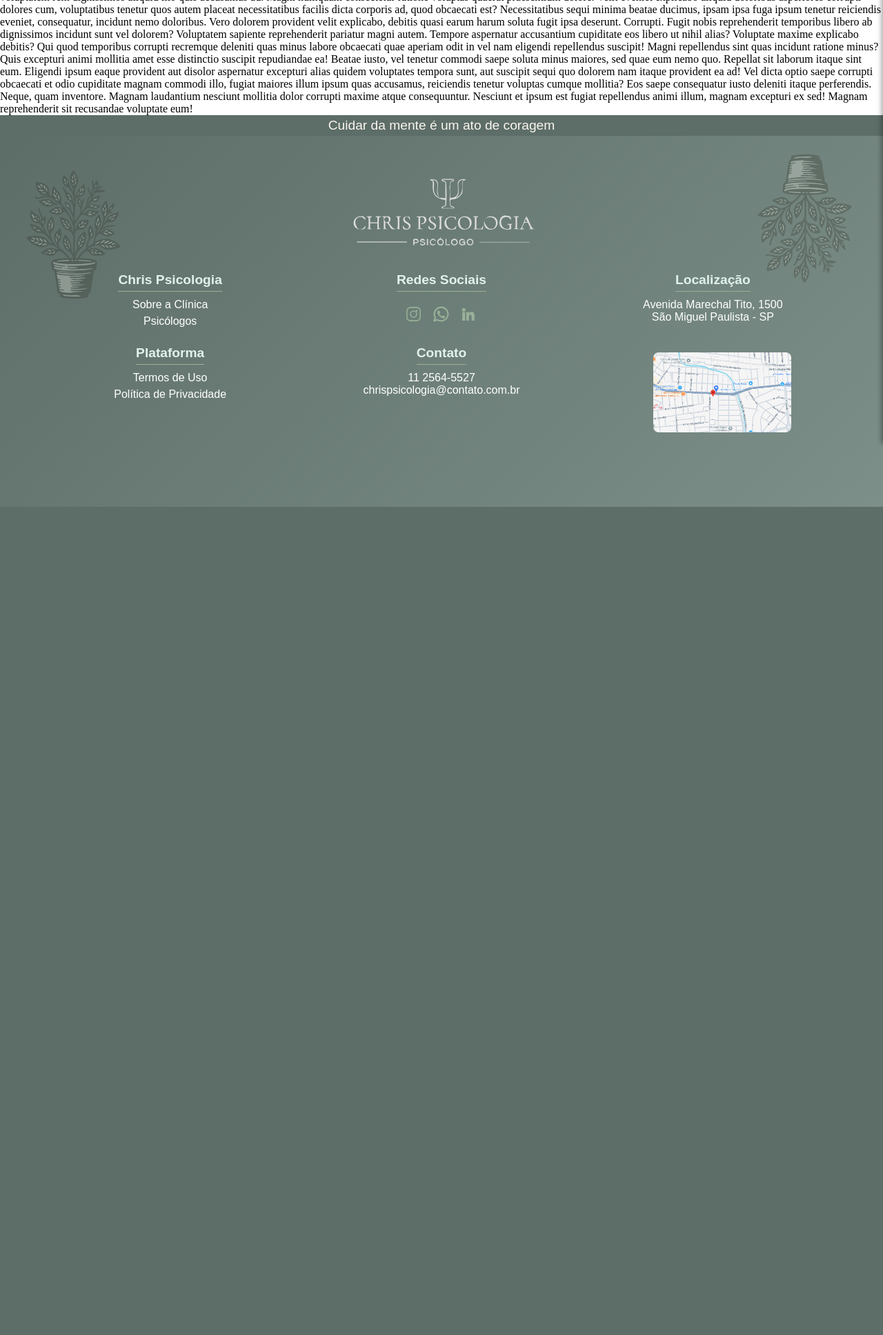
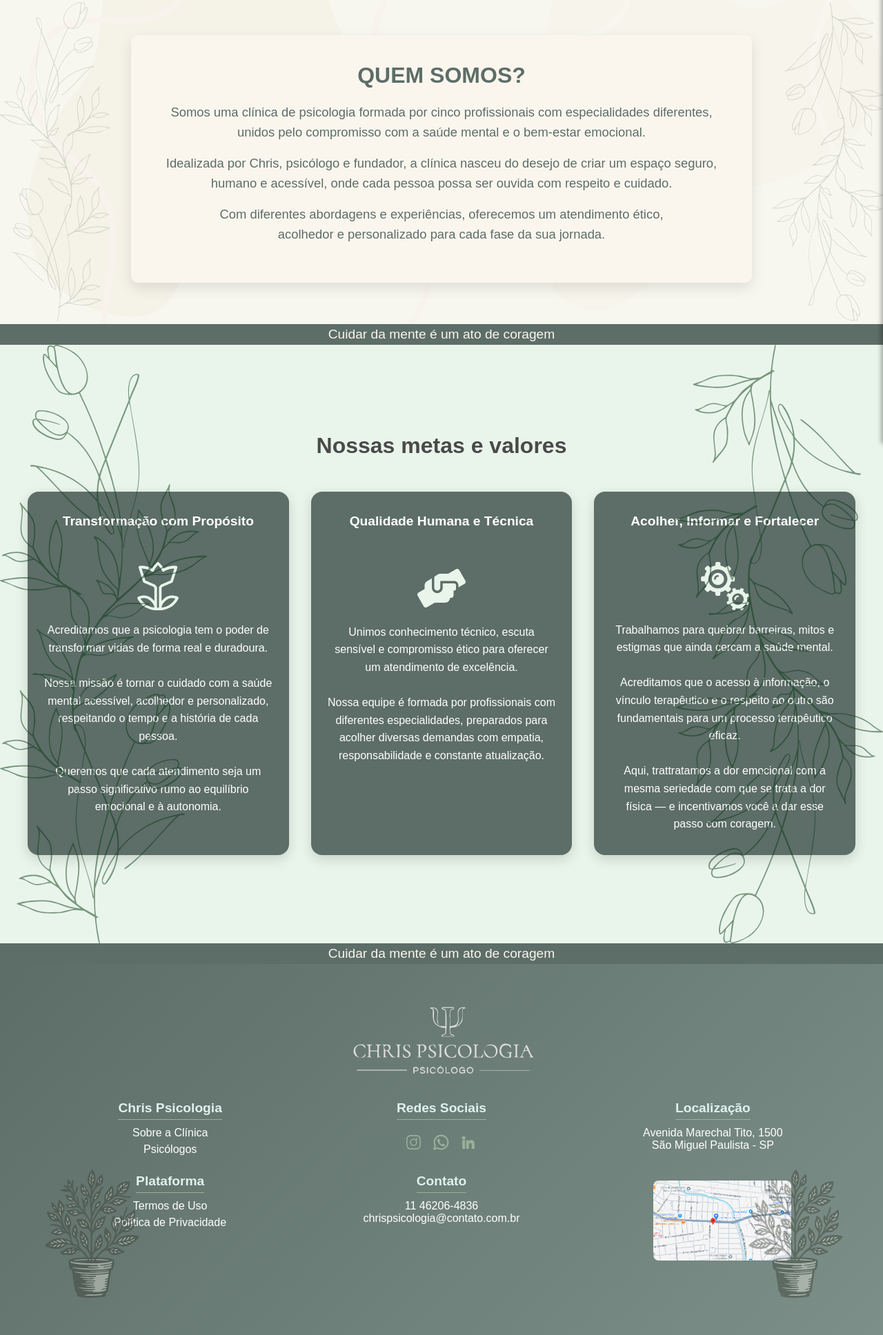
Before and after one commit to TI-29-Senac/chrispsicologo, a PHP site: page /sobre.html in a window 1280 px wide. Shown: the part 157-2093 px from the top of the page at 69% size. Before the commit the page ends 892 px from the top, so only its background shows below. Run offline with PHP 8.4, Linux system fonts and the light colour scheme.

Commit message:
Feito área quem somos

```diff
--- a/css/style.css
+++ b/css/style.css
@@ -1286,6 +1286,25 @@ header {
   margin-left: 100px;
 }
 
+.planta-footer {
+  position: absolute;
+  top: 18rem;
+  width: 220px;
+  opacity: 0.4;  /* Opcional: deixar mais suave */
+  pointer-events: none;
+  z-index: 1;
+}
+
+.planta-esquerda {
+  left: 20px;
+   transform: scaleX(-1);
+}
+
+.planta-direita {
+  right: 20px;
+  transform: scaleX(-1);
+}
+
 @media (max-width: 728px) {
   .planta-esquerda,
   .planta-direita {
@@ -1660,3 +1679,164 @@ header {
 }
 
 /* #endregion */
+
+/* #region Quem somos */
+
+
+.quem-somos {
+  position: relative;
+  padding: 13rem 20px 60px;
+  background-color: #fdfaf4;
+  background-image: url('/img/banners/banner_1.png');
+  background-repeat: no-repeat;
+  background-position: center;
+  background-size: cover;
+  font-family: 'Questrial', sans-serif;
+  color: #4a4a4a;
+}
+
+.quem-somos .planta-esquerda,
+.quem-somos .planta-direita {
+  top: 5rem;
+  width: 160px;
+  opacity: 0.15;
+  position: absolute;
+  z-index: 0;
+}
+
+.quem-somos .planta-esquerda {
+  top: 10rem;
+  left: 0;
+}
+
+.quem-somos .planta-direita {
+  top: 10rem;
+  right: 0;
+  transform: scaleX(-1) scaleY(-1);
+}
+
+.card-central-quem-somos {
+  background: #faf6ee;
+  padding: 40px 30px;
+  border-radius: 10px;
+  max-width: 900px;
+  margin: 0 auto;
+  text-align: center;
+  box-shadow: 0 8px 20px rgba(0, 0, 0, 0.1);
+  position: relative;
+  z-index: 1;
+}
+
+.titulo-quem-somos {
+  font-size: 2rem;
+  color: #5D6D68;
+  margin-bottom: 20px;
+}
+
+.descricao-quem-somos {
+  font-size: 1.15rem;
+  color: #5D6D68;
+  margin-bottom: 15px;
+  line-height: 1.6;
+}
+
+
+/* #end region */
+/* #regiom quem somos - valores */
+
+.valores {
+  position: relative;
+  background-color: #e9f5ea;
+  padding: 8rem 2rem;
+  text-align: center;
+  font-family: 'Questrial', sans-serif;
+  color: #333;
+  overflow: hidden;
+}
+
+.titulo-valores {
+  font-size: 2rem;
+  margin-bottom: 3rem;
+  color: #4a4a4a;
+}
+
+.cards-valores {
+  display: grid;
+  grid-template-columns: repeat(auto-fit, minmax(280px, 1fr));
+  gap: 2rem;
+  max-width: 1200px;
+  margin: 0 auto;
+}
+
+.card-valor {
+  position: relative;
+  display: flex;
+  flex-direction: column;
+  align-items: center;
+  background-color: #5d6d68;
+  color: #fff;
+  padding: 2rem 1.5rem;
+  border-radius: 1rem;
+  box-shadow: 0 6px 18px rgba(0, 0, 0, 0.15);
+  min-height: 350px; /* Define altura mínima para cards iguais */
+  max-width: 100%;
+  box-sizing: border-box;
+}
+
+.titulo-card-valores {
+  font-size: 1.2rem;
+  font-weight: bold;
+  margin-bottom: 1rem;
+  color: #fff; /* para manter contraste dentro do card */
+}
+
+.conteudo-card-valores {
+  flex-grow: 1;
+  display: flex;
+  flex-direction: column;
+  justify-content: center;
+  align-items: center;
+  text-align: center;
+  font-size: 1rem;
+  line-height: 1.6;
+  margin-top: 0.5rem;
+  padding-top: 0;
+}
+
+.conteudo-card-valores img {
+  width: 70px;
+  margin-bottom: 1rem;
+  display: block;
+  margin-left: auto;
+  margin-right: auto;
+  max-height: 70px;
+}
+
+img[src*="maos.svg"] {
+  margin-top: -4.5rem; /* Ajuste até parecer alinhado */
+}
+
+img[src*="engrenagem.svg"] {
+  margin-top: 1.5rem;
+}
+
+.folhas-lado {
+  position: absolute;
+  top: 0;
+  height: 100%;
+  opacity: 0.5;
+  z-index: 10;
+  pointer-events: none; /* para não interferir em cliques */
+}
+
+.folhas-esquerda {
+  left: 0rem;
+  transform: scaleX(1); /* normal, aparece do lado esquerdo */
+}
+
+.folhas-direita {
+  right: 0;
+  transform: scaley(-1); /* espelha horizontalmente para o lado direito */
+}
+
+/* #end region */
--- a/js/footer.js
+++ b/js/footer.js
@@ -60,7 +60,7 @@ document.addEventListener("DOMContentLoaded", () => {
 
         <div class="footer-col col-contato">
           <h4>Contato</h4>
-          <p>11 2564-5527<br>chrispsicologia@contato.com.br</p>
+          <p>11 46206-4836<br>chrispsicologia@contato.com.br</p>
         </div>
 
         <div class="footer-col col-mapa">
--- a/sobre.html
+++ b/sobre.html
@@ -10,21 +10,80 @@
     <div id="navbar"></div>
 
       <main>
-Lorem ipsum dolor sit amet consectetur adipisicing elit. Provident repudiandae architecto possimus enim soluta velit ratione voluptas consectetur facere voluptatum quaerat eaque neque, sint, doloribus earum sunt accusamus quisquam! Perferendis.
-Dolorum dolor cum id, voluptatum laboriosam illum nobis et aspernatur eius impedit fugit voluptate aperiam iste? Aut assumenda aperiam repellat. Necessitatibus ipsa ratione harum odit illo suscipit, nesciunt ducimus veritatis.
-Labore architecto ducimus deleniti inventore accusamus voluptatem delectus! Fugiat eum ipsa labore architecto dignissimos dolorum magni itaque saepe blanditiis expedita nesciunt accusamus soluta officiis, assumenda rem vel libero dolorem totam!
-Dolor quasi molestias eaque? Ut adipisci voluptate ipsum inventore cupiditate, atque assumenda ratione! Facilis libero voluptas reprehenderit dicta unde, rerum saepe iure eaque pariatur minima similique nesciunt veniam amet officia?
-Inventore quis maxime vel esse recusandae earum veritatis totam? Expedita sunt alias commodi incidunt ut sequi aspernatur, eius autem. Omnis harum dolorem voluptatibus hic natus non sunt molestiae distinctio cum!
-Inventore porro unde illum dolore, sunt voluptas tempora sed natus, repellat ipsa eum vero delectus temporibus labore deserunt enim molestiae sequi! Velit eos a commodi nihil iste repellendus nam eaque!
-Suscipit nam reprehenderit cum excepturi. Consectetur animi debitis quidem, asperiores facere maiores ab voluptatem tempora quam possimus corporis. Amet repellendus dolorem veritatis voluptatem rem dignissimos aliquid illo quis accusamus ad.
-Magni numquam consectetur ratione voluptas quaerat praesentium dolore. Velit eveniet explicabo aliquid doloribus asperiores corrupti dolores cum, voluptatibus tenetur quos autem placeat necessitatibus facilis dicta corporis ad, quod obcaecati est?
-Necessitatibus sequi minima beatae ducimus, ipsam ipsa fuga ipsum tenetur reiciendis eveniet, consequatur, incidunt nemo doloribus. Vero dolorem provident velit explicabo, debitis quasi earum harum soluta fugit ipsa deserunt. Corrupti.
-Fugit nobis reprehenderit temporibus libero ab dignissimos incidunt sunt vel dolorem? Voluptatem sapiente reprehenderit pariatur magni autem. Tempore aspernatur accusantium cupiditate eos libero ut nihil alias? Voluptate maxime explicabo debitis?
-Qui quod temporibus corrupti recremque deleniti quas minus labore obcaecati quae aperiam odit in vel nam eligendi repellendus suscipit! Magni repellendus sint quas incidunt ratione minus?
-Quis excepturi animi mollitia amet esse distinctio suscipit repudiandae ea! Beatae iusto, vel tenetur commodi saepe soluta minus maiores, sed quae eum nemo quo. Repellat sit laborum itaque sint eum.
-Eligendi ipsum eaque provident aut disolor aspernatur excepturi alias quidem voluptates tempora sunt, aut suscipit sequi quo dolorem nam itaque provident ea ad!
-Vel dicta optio saepe corrupti obcaecati et odio cupiditate magnam commodi illo, fugiat maiores illum ipsum quas accusamus, reiciendis tenetur voluptas cumque mollitia? Eos saepe consequatur iusto deleniti itaque perferendis.
-Neque, quam inventore. Magnam laudantium nesciunt mollitia dolor corrupti maxime atque consequuntur. Nesciunt et ipsum est fugiat repellendus animi illum, magnam excepturi ex sed! Magnam reprehenderit sit recusandae voluptate eum!
+        <section id="quem-somos" class="quem-somos">
+  <img src="img/icons/planta-verde.svg" class="planta-esquerda" alt="" aria-hidden="true">
+  <img src="img/icons/planta-verde.svg" class="planta-direita" alt="" aria-hidden="true">
+
+  <div class="card-central-quem-somos">
+    <h2 class="titulo-quem-somos">QUEM SOMOS?</h2>
+    <p class="descricao-quem-somos">
+      Somos uma clínica de psicologia formada por cinco profissionais com especialidades diferentes,<br>
+      unidos pelo compromisso com a saúde mental e o bem-estar emocional.
+    </p>
+    <p class="descricao-quem-somos">
+      Idealizada por Chris, psicólogo e fundador, a clínica nasceu do desejo de criar um espaço seguro,<br>
+      humano e acessível, onde cada pessoa possa ser ouvida com respeito e cuidado.
+    </p>
+    <p class="descricao-quem-somos">
+      Com diferentes abordagens e experiências, oferecemos um atendimento ético,<br>
+      acolhedor e personalizado para cada fase da sua jornada.
+    </p>
+  </div>
+</section>
+
+  <div class="barra-quebra">Cuidar da mente é um ato de coragem</div>
+
+<section id="valores" class="valores">
+  <img src="/img/icons/planta-verde.svg" class="folhas-lado folhas-esquerda" alt="" aria-hidden="true">
+  <img src="/img/icons/planta-verde.svg" class="folhas-lado folhas-direita" alt="" aria-hidden="true">
+
+  <h2 class="titulo-valores">Nossas metas e valores</h2>
+
+  <div class="cards-valores">
+    <div class="card-valor">
+      <h3 class="titulo-card-valores">Transformação com Propósito</h3>
+      <div class="conteudo-card-valores">
+        <img src="img/icons/flor.svg" alt="Ícone flor">
+        <p>
+          Acreditamos que a psicologia tem o poder de transformar vidas de forma real e duradoura.
+          <br><br>
+          Nossa missão é tornar o cuidado com a saúde mental acessível, acolhedor e personalizado, respeitando o tempo e a história de cada pessoa.
+          <br><br>
+          Queremos que cada atendimento seja um passo significativo rumo ao equilíbrio emocional e à autonomia.
+        </p>
+      </div>
+    </div>
+
+    <div class="card-valor">
+      <h3 class="titulo-card-valores">Qualidade Humana e Técnica</h3>
+      <div class="conteudo-card-valores">
+        <img src="img/icons/maos.svg" alt="Ícone mãos">
+        <p>
+          Unimos conhecimento técnico, escuta sensível e compromisso ético para oferecer um atendimento de excelência.
+          <br><br>
+          Nossa equipe é formada por profissionais com diferentes especialidades, preparados para acolher diversas demandas com empatia, responsabilidade e constante atualização.
+        </p>
+      </div>
+    </div>
+
+    <div class="card-valor">
+      <h3 class="titulo-card-valores">Acolher, Informar e Fortalecer</h3>
+      <div class="conteudo-card-valores">
+        <img src="img/icons/engrenagem.svg" alt="Ícone engrenagem">
+        <p>
+          Trabalhamos para quebrar barreiras, mitos e estigmas que ainda cercam a saúde mental.
+          <br><br>
+          Acreditamos que o acesso à informação, o vínculo terapêutico e o respeito ao outro são fundamentais para um processo terapêutico eficaz.
+          <br><br>
+          Aqui, trattratamos a dor emocional com a mesma seriedade com que se trata a dor física — e incentivamos você a dar esse passo com coragem.
+          </p>
+      </div>
+    </div>
+  </div>
+</section>
+
+
+
       </main>
 
       <div class="barra-quebra">Cuidar da mente é um ato de coragem</div>
```
Also changed, not shown: css/banner.css (deleted, +0 -144 lines), css/base.css (deleted, +0 -21 lines), css/header.css (deleted, +0 -74 lines), css/sentimentos.css (deleted, +0 -57 lines), css/variantes.css (deleted, +0 -66 lines), css/footer.css (deleted), img/icons/engrenagem.svg (added), img/icons/flor.svg (added), img/icons/maos.svg (added).
